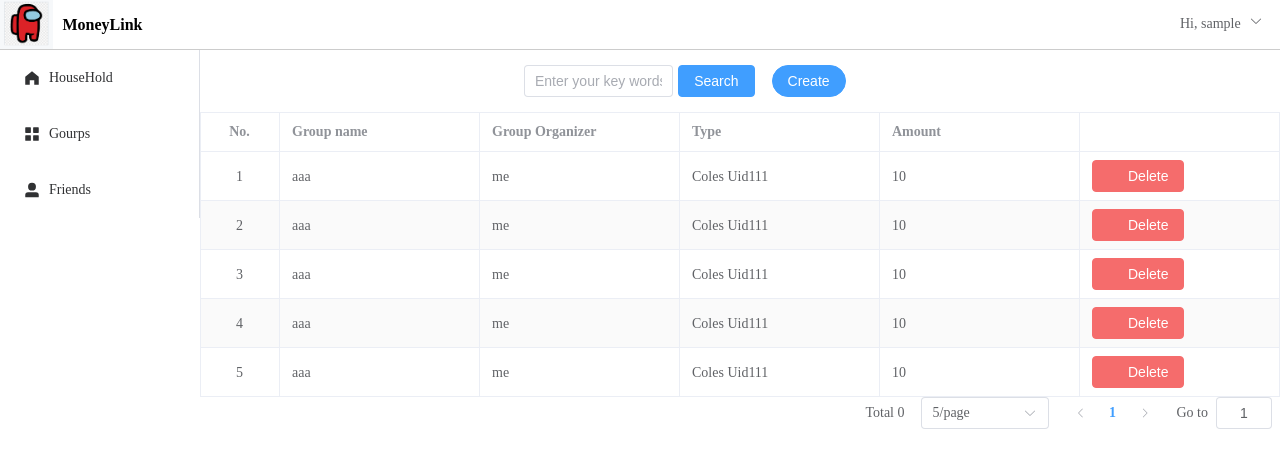
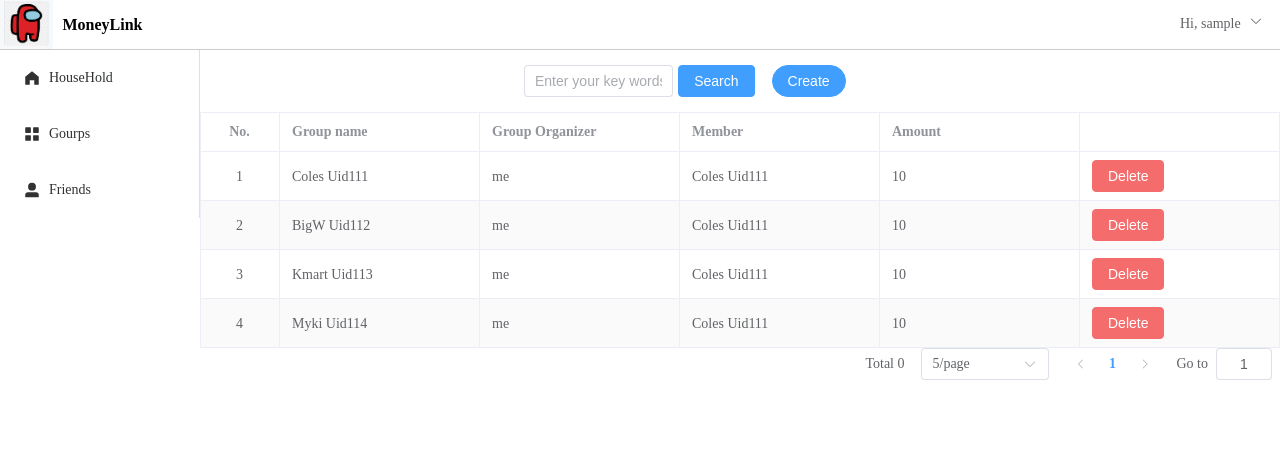
Before and after one commit to NNCT2904/MoneyLink, a Vue app in the folder moneylink-frontend/: page /groups in a window 1280 px wide. Shown: the top 468 px of the page. Built offline with nearby package versions, Linux system fonts and the light colour scheme; sample sign-in values are in the browser's storage.

Commit message:
Add friend fuction

```diff
--- a/moneylink-frontend/src/views/Friends.vue
+++ b/moneylink-frontend/src/views/Friends.vue
@@ -6,14 +6,49 @@
     <div style="margin: 10px; margin-left:30%">
       <el-input v-model="searchTable" placeholder="Enter your key words" style="width:20%"></el-input>
       <el-button type="primary" style="margin: 5px">Search</el-button>
-      <test-dialog type="primary" ref="testDom"  v-model:visible="flag" :btname='btname' :title='title' ></test-dialog>
+      <!--test-dialog type="primary" ref="testDom"  v-model:visible="flag" :btname='btname' :title='title' ></test-dialog-->
+      <el-button type="primary" @click="dialogFormVisible = true">add</el-button>
+
 
     </div>
-    <el-table :data="tableData" stripe style="width: 100%">
-    <el-table-column prop="date" align="center" label="Friend ID" width="250" />
-    <el-table-column prop="amount" align="center" label="Households with this firend" />
-    <el-table-column prop="description" align="center" label="Groups with this friend" />
+    <el-table :data="tableData" stripe style="width: 100%" ref="multipleTable" tooltip-effect="dark">
+    <el-table-column label="No." type="index"  width="80px" align="center"></el-table-column>
+    <el-table-column prop="id" align="center" label="Friend ID" width="250" ></el-table-column>
+    <el-table-column prop="amount" align="center" label="Households with this firend" ></el-table-column>
+    <el-table-column prop="description" align="center" label="Groups with this friend" ></el-table-column>
+    <el-table-column >
+    <template v-slot="scope">
+          <el-button type="danger" v-if="!scope.row.editing"  @click="handleDelete(scope.$index, scope.row)">Delete</el-button>
+    </template>
+    </el-table-column>
   </el-table>
+  <el-dialog v-model="dialogFormVisible">
+  <template #title>Add friend</template>
+    <el-form :model="form">
+      <el-form-item label="id" style="width:300px" >
+        <el-input v-model="form.id" autocomplete="off" placeholder="Please enter a name or email"/>
+      </el-form-item>
+      <el-form-item label="amount" style="width:300px" >
+        <el-input v-model="form.amount" autocomplete="off" placeholder="Please enter an amounts"/>
+      </el-form-item>
+      <el-form-item label="Group" style="width:300px">
+        <el-select v-model="form.description" placeholder="Please select a group">
+          <el-option label="Coles Uid111" value="Coles Uid111" />
+          <el-option label="BigW Uid112"  value="BigW Uid112"/>
+          <el-option label="Kmart Uid113"  value="Kmart Uid113"/>
+          <el-option label="Myki Uid114"  value="Myki Uid114"/>
+        </el-select>
+      </el-form-item>
+    </el-form>
+    <template #footer>
+      <span class="dialog-footer">
+        <el-button @click="dialogFormVisible = false">Cancel</el-button>
+        <el-button type="primary" @click="saveBook"
+          >Confirm</el-button
+        >
+      </span>
+    </template>
+  </el-dialog>
   </div>
   </div>
   </div>
@@ -35,31 +70,49 @@
   data(){
     searchTable: ''
     return{
-      btname:'add',
-      title: 'Add a friend',
+      dialogTableVisible: false,
+      dialogFormVisible: false,
+      form: {
+        name: '',
+        region: '',
+      },
       tableData:[
   {
-    date: '2016-05-03',
+    id: 'Amy',
     amount: '10',
     description: 'Coles Uid111',
   },
   {
-    date: '2016-05-02',
+    id: 'Billy',
     amount: '20',
     description: 'BigW Uid112',
   },
   {
-    date: '2016-05-04',
+    id: 'Cindy',
     amount: '30',
     description: 'Kmart Uid113',
   },
   {
-    date: '2016-05-01',
+    id: 'David',
     amount: '30',
     description: 'Myki Uid114',
   },
 ]
     }
+  },
+  methods:{
+    handleDelete(index){ //删除行数
+            this.tableData.splice(index, 1)
+        },
+        saveBook(){
+      this.tableData.push({
+      id: this.form.id,
+      amount: this.form.amount,
+      description: this.form.description,
+      });
+    this.dialogFormVisible = false;
+    },
+
   }
 
 }
--- a/moneylink-frontend/src/views/Groups.vue
+++ b/moneylink-frontend/src/views/Groups.vue
@@ -20,14 +20,15 @@
       <el-table-column label="No." type="index"  width="80px" align="center"></el-table-column>
       <el-table-column prop="Name" label="Group name"></el-table-column>
       <el-table-column prop="Author" label="Group Organizer"></el-table-column>
-      <el-table-column prop="Type" label="Type"></el-table-column>
+      <el-table-column prop="Type" label="Member"></el-table-column>
       <el-table-column prop="Count" label="Amount"></el-table-column>
       <el-table-column >
        <!--<template slot-scope="scope">
-          <el-button type="primary" label="Edit" icon="el-icon-edit"  @click="editBook(scope.row)">Edit</el-button>
-        </template> -->
+          <el-button type="primary" label="Edit"  @click="editBook(scope.row, scope)">Edit</el-button>
+        </template>-->
         <template v-slot="scope">
-          <el-button type="danger" v-if="!scope.row.editing" icon="el-icon-delete"  @click="handleDelete(scope.$index, scope.row)">Delete</el-button>
+
+          <el-button type="danger" v-if="!scope.row.editing"  @click="handleDelete(scope.$index, scope.row)">Delete</el-button>
         </template>
       </el-table-column>
     </el-table>
@@ -54,7 +55,7 @@
         <el-form-item label="Organizer" style="width:300px">
           <el-input v-model="book.Author" placeholder="Please enter Group Organizer"></el-input>
         </el-form-item>
-        <el-form-item label="Type" style="width:300px">
+        <el-form-item label="Member" style="width:300px">
           <el-input v-model="book.Type" placeholder="Please enter Group Type"></el-input>
         </el-form-item>
         <el-form-item label="Amount" style="width:300px">
@@ -66,7 +67,7 @@
         <el-button type="primary" @click="dialogVisible = false">Cancel</el-button>
       </span>
     </el-dialog>
-    <!--<el-dialog
+    <el-dialog
       title="Tpis"
 
       v-model="dialog2Visible"
@@ -77,7 +78,7 @@
         <el-button @click="handleDel">Submit</el-button>
         <el-button type="primary" @click="dialog2Visible = false">Cancel</el-button>
       </span>
-    </el-dialog>-->
+    </el-dialog>
   </div>
   </div>
   </div>
@@ -108,35 +109,30 @@
       curId: "",
       bookList:[
   {
-    Name: 'aaa',
+    Name: 'Coles Uid111',
     Author: 'me',
     Type: 'Coles Uid111',
     Count: '10',
   },
   {
-    Name: 'aaa',
+    Name: 'BigW Uid112',
     Author: 'me',
     Type: 'Coles Uid111',
     Count: '10',
   },
   {
-    Name: 'aaa',
+    Name: 'Kmart Uid113',
     Author: 'me',
     Type: 'Coles Uid111',
     Count: '10',
   },
   {
-    Name: 'aaa',
+    Name: 'Myki Uid114',
     Author: 'me',
     Type: 'Coles Uid111',
     Count: '10',
   },
-  {
-    Name: 'aaa',
-    Author: 'me',
-    Type: 'Coles Uid111',
-    Count: '10',
-  },
+
 
 ],
 
@@ -154,7 +150,7 @@
       Type: this.book.Type,
       Count: this.book.Count,
       });
-
+      this.dialogVisible = false;
     },
     delBook(row) {
       this.addFlag = false;
@@ -238,10 +234,9 @@
     //  }
   //  },
 
-    editBook(row) {
-      this.book = row;
-      this.dialogVisible = true;
-      this.addFlag = false;
+    editBook(index, row) {
+
+      row.iseditor = true;
     }
 
 }
```
